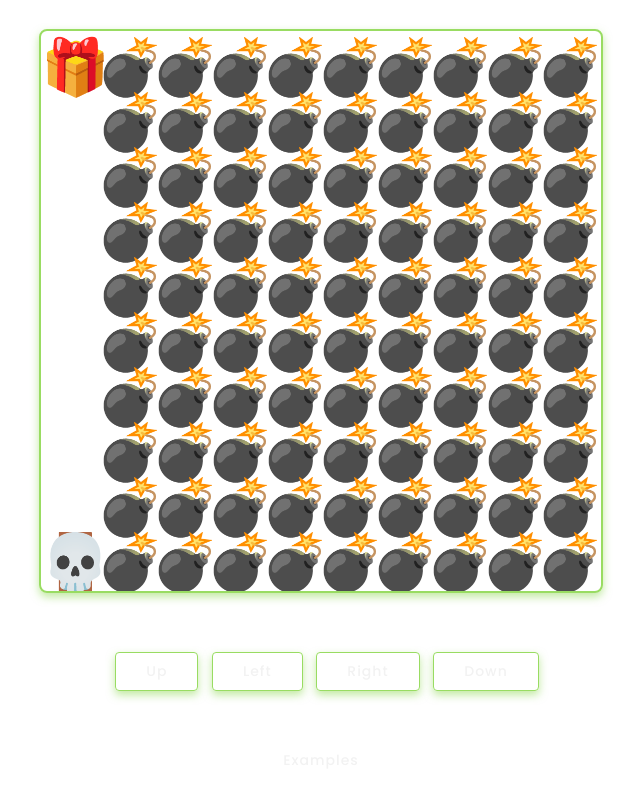
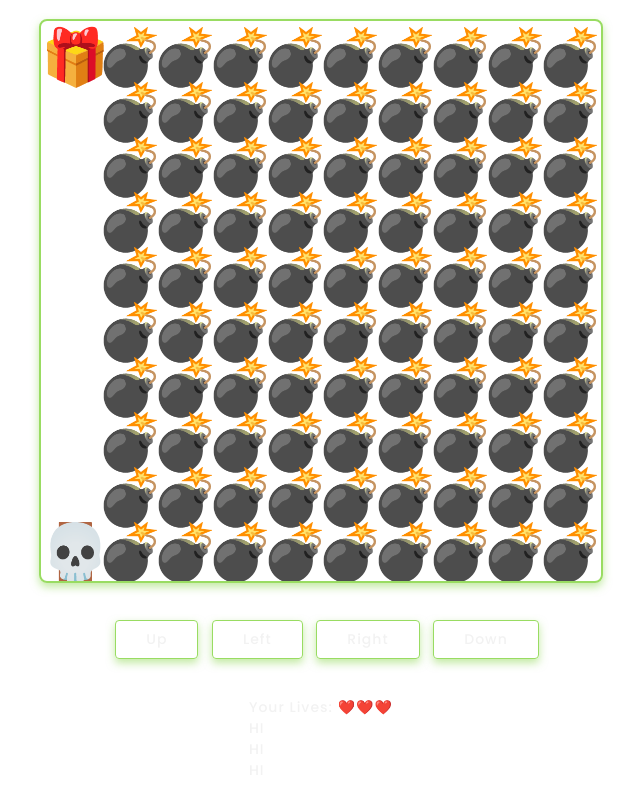
Before and after one commit to jhoxar/Buscaminas, a plain HTML site: page Buscaminas/index.html in a window 1280 px wide. Shown: the whole page, without its empty margins (319-959 px from the left). Drawn offline with Linux system fonts and the light colour scheme.

Commit message:
Added function to display player lives

```diff
--- a/Buscaminas/game.js
+++ b/Buscaminas/game.js
@@ -8,6 +8,7 @@ const btnUp = d.querySelector('#up')
 const btnLeft = d.querySelector('#left')
 const btnRight = d.querySelector('#right')
 const btnDown = d.querySelector('#down')
+const spanLives = d.querySelector('#lives')
 let canvasSize;
 let elementSize;
 let level = 0
@@ -59,6 +60,7 @@ function startGame(){
     }
     const mapRows = map.trim().split('\n')
     const mapRowCols = mapRows.map(row => row.trim().split(''))
+    showLives()
 
     enemypositions = []
     game.clearRect(0,0,canvasSize,canvasSize)
@@ -109,6 +111,12 @@ function startGame(){
     console.log(window.innerWidth)
 }
 
+function showLives(){
+    const livesArray = Array(lives).fill(emojis['HEART'])
+    spanLives.innerHTML = ''
+    livesArray.forEach(heart => spanLives.append(heart))
+}
+
 function gameWin(){
     console.log('!you passed this game!')
 }
@@ -152,11 +160,9 @@ function movePlayer(){
         lives =3
     }
 
-
     playerPosition.x = undefined;
     playerPosition.y= undefined;
     startGame()
-
 
    }
 
--- a/Buscaminas/index.html
+++ b/Buscaminas/index.html
@@ -26,7 +26,10 @@
 
         <div class="messages">
             <!-- TODO -->
-            <p>Examples</p>
+            <p>Your Lives: <span id="lives"></span></p>
+            <p>HI</p>
+            <p>HI</p>
+            <p>HI</p>
 
         </div>
     </div>
--- a/Buscaminas/maps.js
+++ b/Buscaminas/maps.js
@@ -1,4 +1,4 @@
-const emojis={'-':' ','O':'🚪','X':'💣','I':'🎁','PLAYER':'💀','BOMB_COLLISION':'🔥','GAME_OVER':'👎','WIN':'🏆',};
+const emojis={'-':' ','O':'🚪','X':'💣','I':'🎁','PLAYER':'💀','BOMB_COLLISION':'🔥','GAME_OVER':'👎','WIN':'🏆', 'HEART': '❤️'};
 
 const maps=[];
 
--- a/Buscaminas/style.css
+++ b/Buscaminas/style.css
@@ -57,6 +57,15 @@ canvas{
     font-weight: 500;
 
 }
+.messages p{
+    font-size: 1.4rem;
+    letter-spacing: 0.1rem;
+
+}
+
+ #lives{
+    font-size: 1.4rem;
+}
 
 @media(max-width:480px){
     .btns{
```
